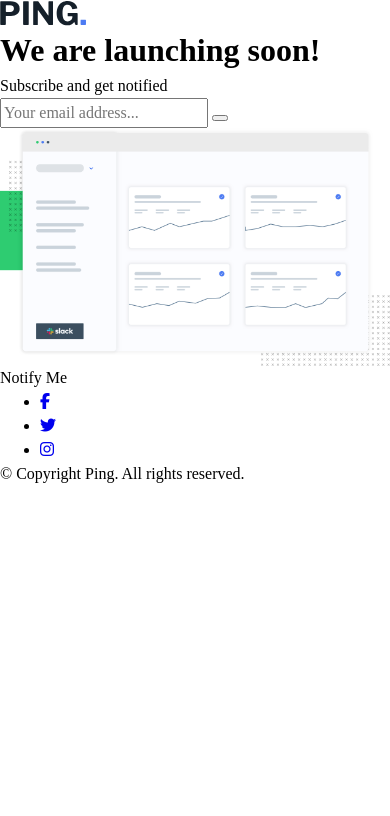
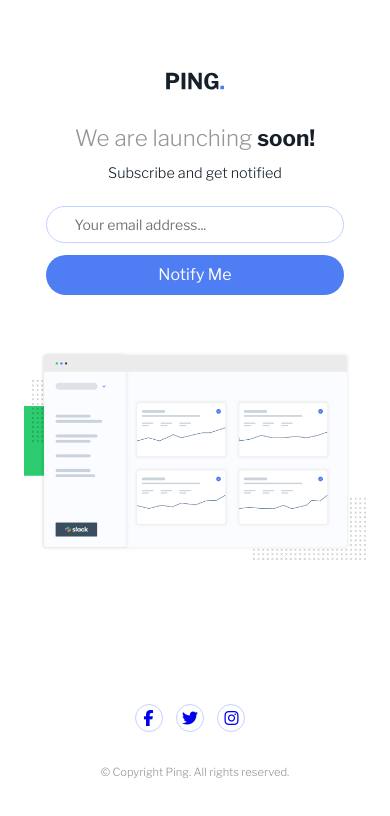
Before and after one commit to oryanhach/ping-coming-soon-page, a plain HTML site: page index.html in a window 390 px wide. Drawn offline with nearby package versions, Linux system fonts and the light colour scheme.

Commit message:
added mobile design

```diff
--- a/index.html
+++ b/index.html
@@ -11,8 +11,14 @@
   <title>Frontend Mentor | Ping coming soon page</title>
 
   <!-- Font Awesome -->
-  <!-- Font Awesome -->
   <script src="https://kit.fontawesome.com/935f6be249.js" crossorigin="anonymous"></script>
+
+  <!-- Google Fonts -->
+  <link rel="preconnect" href="https://fonts.googleapis.com">
+  <link rel="preconnect" href="https://fonts.gstatic.com" crossorigin>
+  <link
+    href="https://fonts.googleapis.com/css2?family=IBM+Plex+Sans:ital,wght@0,100..700;1,100..700&family=Inter:ital,opsz,wght@0,14..32,100..900;1,14..32,100..900&family=Kumbh+Sans:wght@100..900&family=League+Spartan:wght@100..900&family=Lexend+Deca:wght@100..900&family=Libre+Franklin:ital,wght@0,100..900;1,100..900&family=Open+Sans:ital,wght@0,300..800;1,300..800&family=Outfit:wght@100..900&family=Overpass:ital,wght@0,100..900;1,100..900&family=Plus+Jakarta+Sans:ital,wght@0,200..800;1,200..800&family=Poppins:ital,wght@0,100;0,200;0,300;0,400;0,500;0,600;0,700;0,800;0,900;1,100;1,200;1,300;1,400;1,500;1,600;1,700;1,800;1,900&family=Red+Hat+Display:ital,wght@0,300..900;1,300..900&display=swap"
+    rel="stylesheet">
 
   <link rel="stylesheet" href="style.css">
 
@@ -35,14 +41,15 @@
     <section class="ping__hero">
       <form class="ping__form">
         <input type="email" id="email" name="email" class="ping__input" placeholder="Your email address..." required>
-        <button type="submit" class="ping__btn"></button>
+        <button type="submit" class="ping__btn">
+          Notify Me
+        </button>
       </form>
 
       <img src="images/illustration-dashboard.png" class="dashboard__img" alt="image of a dashboard with graphs">
     </section>
 
 
-    Notify Me
 
 
     <footer class="ping__footer">
--- a/style.css
+++ b/style.css
@@ -1,3 +1,23 @@
+:root {
+	/* Colors */
+	--clr-primary-blue: hsl(223, 87%, 63%);
+
+	--clr-secondary-blue: hsl(223, 100%, 88%);
+	--clr-seconday-red: hsl(354, 100%, 66%);
+
+	--clr-neutral-gray: hsl(0, 0%, 59%);
+	--clr-neutral-blue: hsl(209, 33%, 12%);
+
+	/* Typography */
+	--ff-primary: 'Libre Franklin', sans-serif;
+
+	--fs-primary: 22px;
+
+	--fw-bold: 700;
+	--fw-normal: 600;
+	--fw-light: 300;
+}
+
 /* CSS RESET */
 
 /* 1. Use a more-intuitive box-sizing model */
@@ -75,3 +95,124 @@ h6 {
 #__next {
 	isolation: isolate;
 }
+
+/* general styling */
+
+body {
+	font-family: var(--ff-primary);
+}
+
+.ping {
+	padding: 4.5rem 1.5rem 0rem 1.5rem;
+}
+
+.ping__header {
+	display: flex;
+	flex-direction: column;
+	justify-content: center;
+	align-items: center;
+	text-align: center;
+}
+
+.ping__logo {
+	margin-bottom: 2rem;
+	height: 1.1rem;
+}
+
+.ping__title {
+	font-size: 1.4rem;
+	color: var(--clr-neutral-gray);
+	font-weight: var(--fw-light);
+	margin-bottom: 0.5rem;
+}
+
+.ping__title span {
+	color: var(--clr-neutral-blue);
+	font-weight: var(--fw-bold);
+}
+
+.ping__subtitle {
+	color: var(--clr-neutral-blue);
+	font-weight: var(--fw-light);
+	font-size: 0.9rem;
+	margin-bottom: 1.3rem;
+}
+
+.ping__hero {
+	display: flex;
+	flex-direction: column;
+	justify-content: center;
+	align-items: center;
+}
+
+.ping__form {
+	display: flex;
+	flex-direction: column;
+	align-items: center;
+	justify-content: center;
+	width: 100%;
+	margin-bottom: 3.5rem;
+}
+
+.ping__input {
+	width: 87%;
+	border-radius: 20px;
+	padding: 7px 7px 7px 1.7rem;
+	color: var(--clr-secondary-blue);
+	border: 1.5px solid var(--clr-secondary-blue);
+	font-size: 0.875rem;
+	margin-bottom: 0.75rem;
+}
+
+.ping__btn {
+	width: 87%;
+	border: none;
+	border-radius: 20px;
+	color: #ffffff;
+	background-color: var(--clr-primary-blue);
+	padding: 0.5rem;
+}
+
+.ping__footer {
+	margin-top: 9rem;
+	text-align: center;
+}
+
+.footer__socials {
+	list-style: none;
+	margin-bottom: 2rem;
+	padding: 0;
+}
+
+.footer__socials li {
+	display: inline-block;
+}
+
+.footer__icon {
+	color: var(--clr-primary-slate);
+	width: 1.75rem;
+	height: 1.75rem;
+	border: 1px solid var(--clr-secondary-blue);
+	border-radius: 50%;
+	text-align: center;
+	display: flex;
+	justify-content: center;
+	align-items: center;
+	margin-right: 10px;
+}
+
+.footer__icon:hover {
+	cursor: pointer;
+}
+
+.footer__socials a,
+.footer__socials a:visited,
+.footer__socials a:active {
+	text-decoration: none;
+}
+
+.footer__text {
+	font-size: 0.7rem;
+	color: var(--clr-neutral-gray);
+	font-weight: var(--fw-light);
+}
```
